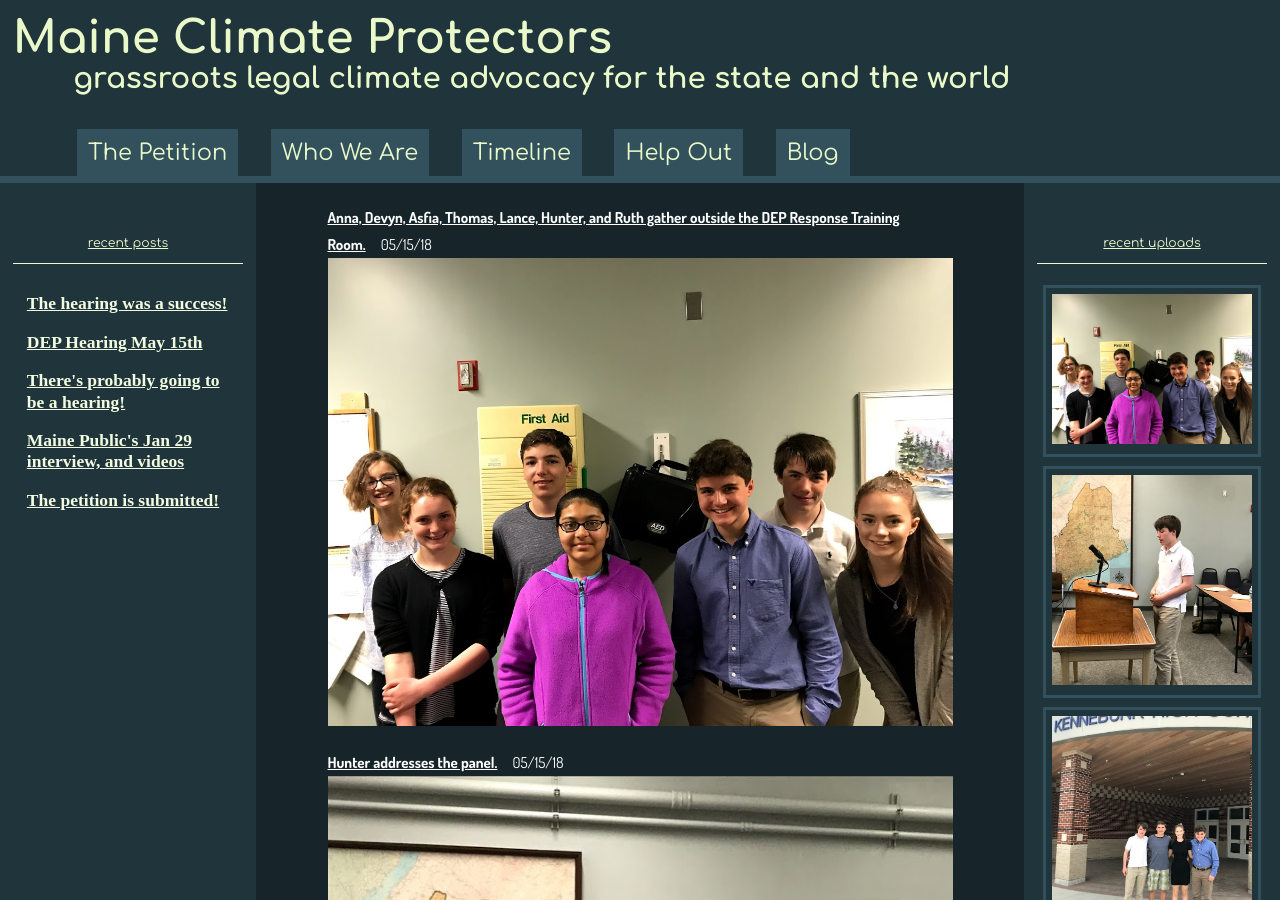
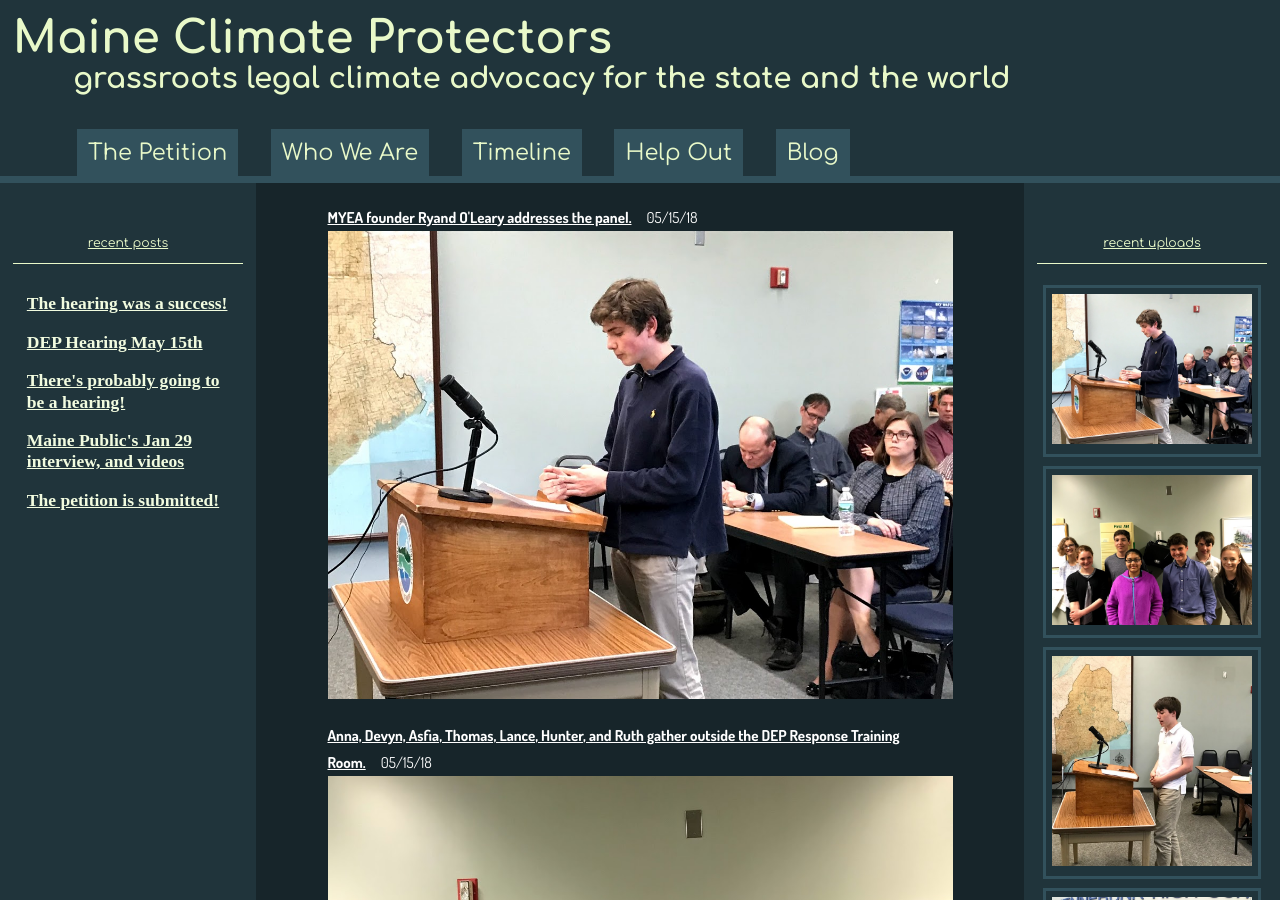
Before and after one commit to ShapeOfMatter/maine-climate-protectors, a Jekyll site: the page built from _gallery/index.html, in a window 1280 px wide and 900 px high. Built offline with Jekyll 4.4.1, drawn with Linux system fonts in a browser that asks for light colours; some of the changed text lies outside the part shown.

Commit message:
Updated Config

```diff
--- a/_config.yml
+++ b/_config.yml
@@ -97,7 +97,7 @@ collections:
       date: 2018-05-15 04:00:00.000000000 Z
     - file: "/uploads/RyanOleary_MYEAfounder_dep2018.jpg"
       name: MYEA founder Ryand O'Leary addresses the panel.
-      date:
+      date: 2018-05-15 04:00:00.000000000 Z
   posts:
     title: Posts
     output: true
```
